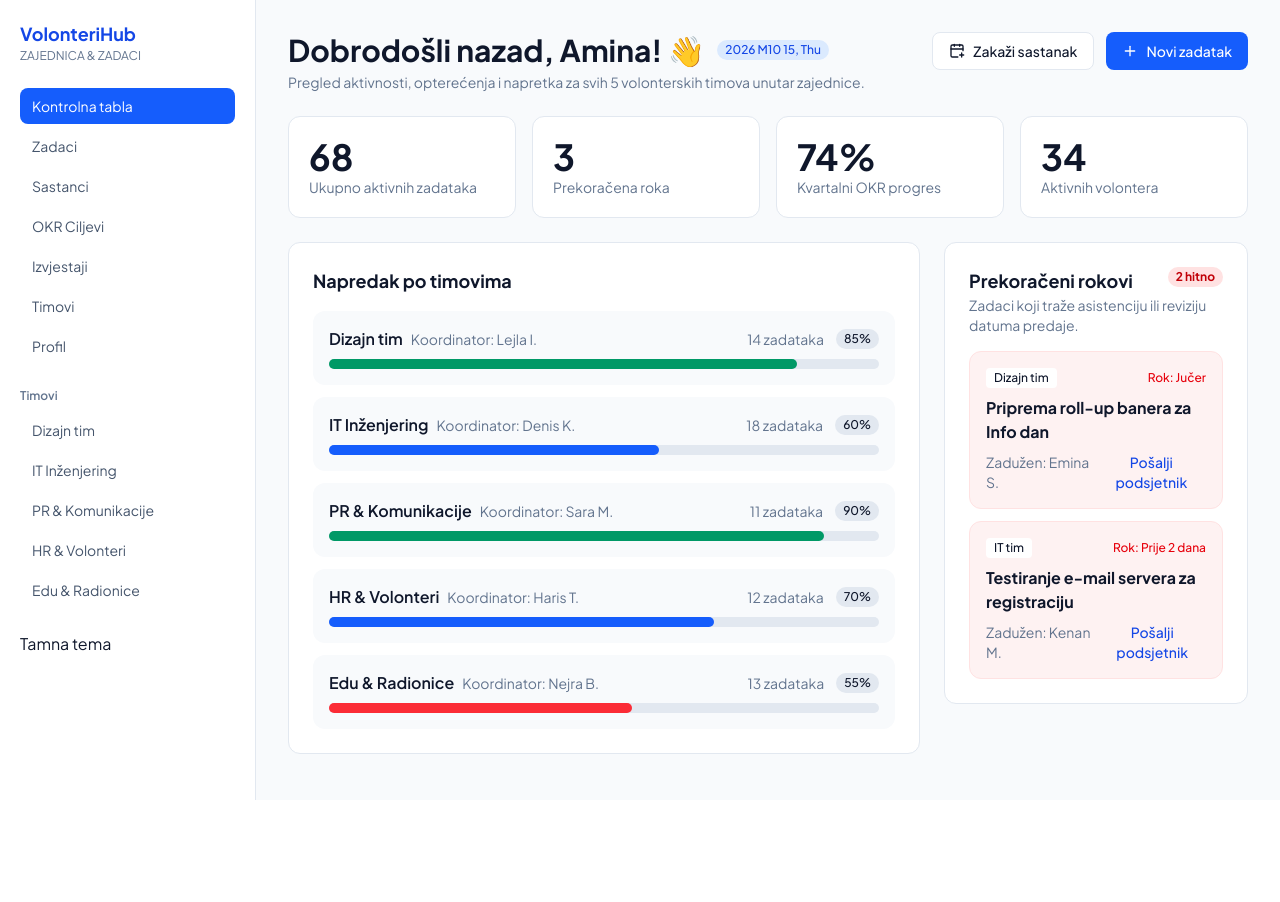
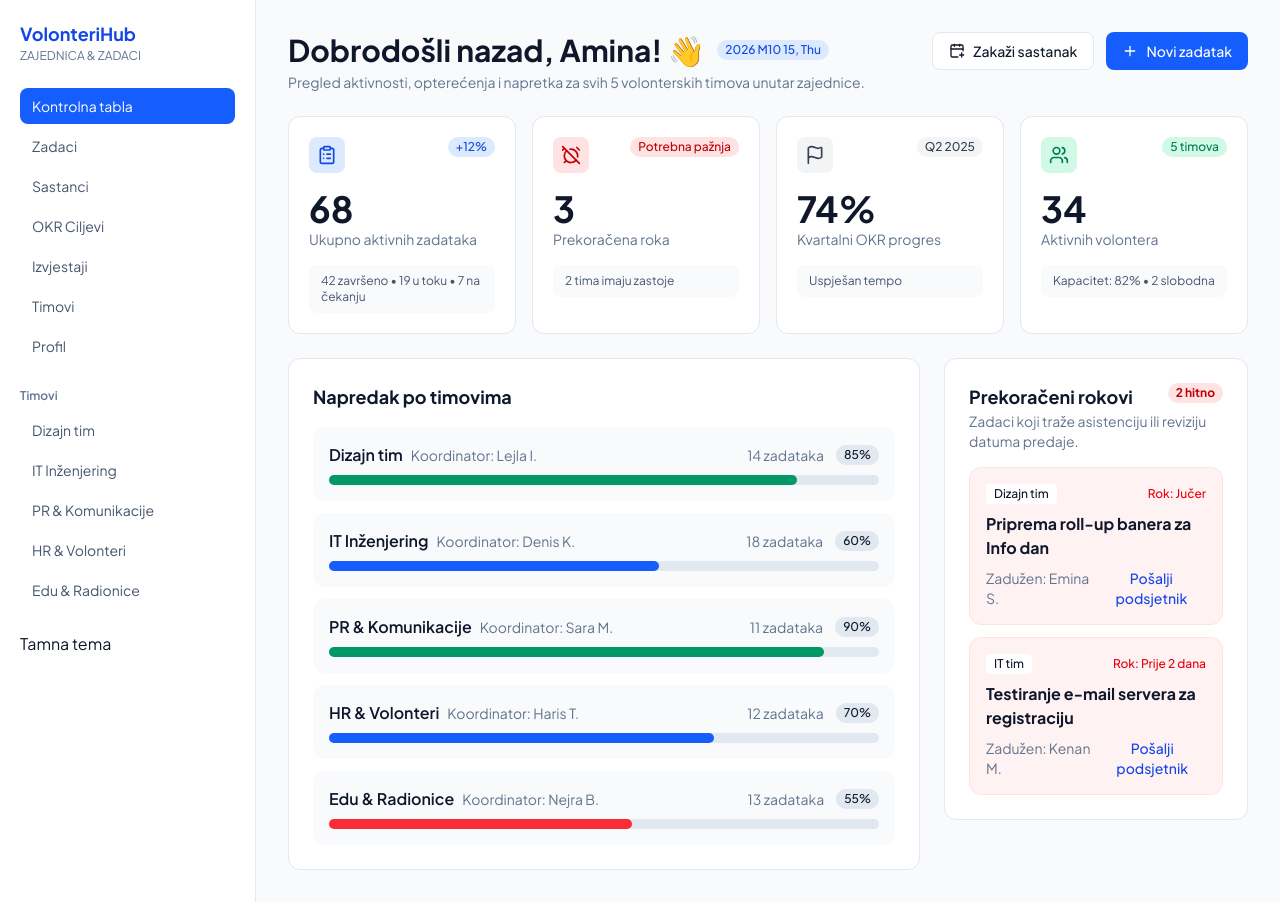
Before and after one commit to Emrahalibasic1/most-app-vol, a React (Vite) app in the folder client/: page / in a window 1280 px wide. Before the commit the page ends 800 px from the top, so only its background shows below. Built offline with nearby package versions, Linux system fonts and the light colour scheme.

Commit message:
use gray tone instead of purple for OKR stat card

```diff
--- a/client/src/components/statCard.tsx
+++ b/client/src/components/statCard.tsx
@@ -1,13 +1,55 @@
+import type { LucideIcon } from "lucide-react";
+
+type Tone = "blue" | "gray" | "red" | "green";
+
 type StatCardProps = {
   value: string | number;
   label: string;
+  icon: LucideIcon;
+  badge: string;
+  tone: Tone;
+  footer: string;
 };
 
-function StatCard({ value, label }: StatCardProps) {
+const tones: Record<Tone, { icon: string; badge: string }> = {
+  blue: {
+    icon: "bg-blue-100 text-blue-700 dark:bg-blue-950 dark:text-blue-300",
+    badge: "bg-blue-100 text-blue-700 dark:bg-blue-950 dark:text-blue-300",
+  },
+  red: {
+    icon: "bg-red-100 text-red-700 dark:bg-red-950 dark:text-red-300",
+    badge: "bg-red-100 text-red-700 dark:bg-red-950 dark:text-red-300",
+  },
+gray: {
+  icon: "bg-gray-100 text-gray-700 dark:bg-gray-700 dark:text-gray-200",
+  badge: "bg-gray-100 text-gray-700 dark:bg-gray-700 dark:text-gray-200",
+},
+  green: {
+    icon: "bg-emerald-100 text-emerald-700 dark:bg-emerald-950 dark:text-emerald-300",
+    badge: "bg-emerald-100 text-emerald-700 dark:bg-emerald-950 dark:text-emerald-300",
+  },
+};
+
+function StatCard({ value, label, icon: Icon, badge, tone, footer }: StatCardProps) {
+  const color = tones[tone];
+
   return (
     <div className="rounded-xl border border-slate-200 bg-white p-5 dark:border-slate-700 dark:bg-slate-800">
-      <div className="text-4xl font-bold">{value}</div>
+      <div className="flex items-start justify-between">
+        <div className={`rounded-lg p-2 ${color.icon}`}>
+          <Icon size={20} />
+        </div>
+        <span className={`rounded-full px-2 py-0.5 text-xs font-medium ${color.badge}`}>
+          {badge}
+        </span>
+      </div>
+
+      <div className="mt-4 text-4xl font-bold">{value}</div>
       <div className="text-sm text-slate-500 dark:text-slate-400">{label}</div>
+
+      <div className="mt-4 rounded-lg bg-slate-50 px-3 py-2 text-xs text-slate-600 dark:bg-slate-900 dark:text-slate-300">
+        {footer}
+      </div>
     </div>
   );
 }
--- a/client/src/pages/Dashboard.tsx
+++ b/client/src/pages/Dashboard.tsx
@@ -1,3 +1,4 @@
+import { AlarmClockOff, ClipboardList, Flag, icons, Users } from "lucide-react";
 import DashboardHeader from "../components/DashboardHeader";
 import OverdueTasks from "../components/OverDueTask";
 import StatCard from "../components/statCard";
@@ -5,11 +6,11 @@ import TeamProgressList from "../components/teamProgressList";
 import { teams, overdueTasks } from "../data/mockDashboard";
 
 const stats = [
-  { id: 1, value: 68, label: "Ukupno aktivnih zadataka" },
-  { id: 2, value: 3, label: "Prekoračena roka" },
-  { id: 3, value: "74%", label: "Kvartalni OKR progres" },
-  { id: 4, value: 34, label: "Aktivnih volontera" },
-];
+  { id: 1, value: 68, label: "Ukupno aktivnih zadataka", icon: ClipboardList, badge: "+12%", tone: "blue", footer: "42 završeno • 19 u toku • 7 na čekanju" },
+  { id: 2, value: 3, label: "Prekoračena roka", icon: AlarmClockOff, badge: "Potrebna pažnja", tone: "red", footer: "2 tima imaju zastoje" },
+  { id: 3, value: "74%", label: "Kvartalni OKR progres", icon: Flag, badge: "Q2 2025", tone: "gray", footer: "Uspješan tempo" },
+  { id: 4, value: 34, label: "Aktivnih volontera", icon: Users, badge: "5 timova", tone: "green", footer: "Kapacitet: 82% • 2 slobodna" },
+] as const;
 
 function Dashboard() {
   return (
@@ -17,9 +18,17 @@ function Dashboard() {
      <DashboardHeader />
 
       <div className="mt-6 grid grid-cols-1 gap-4 sm:grid-cols-2 xl:grid-cols-4">
-        {stats.map((stat) => (
-          <StatCard key={stat.id} value={stat.value} label={stat.label} />
-        ))}
+       {stats.map((stat) => (
+  <StatCard
+    key={stat.id}
+    value={stat.value}
+    label={stat.label}
+    icon={stat.icon}
+    badge={stat.badge}
+    tone={stat.tone}
+    footer={stat.footer}
+  />
+))}
       </div>
 
       <div className="mt-6 grid grid-cols-1 gap-6 xl:grid-cols-3">
```
